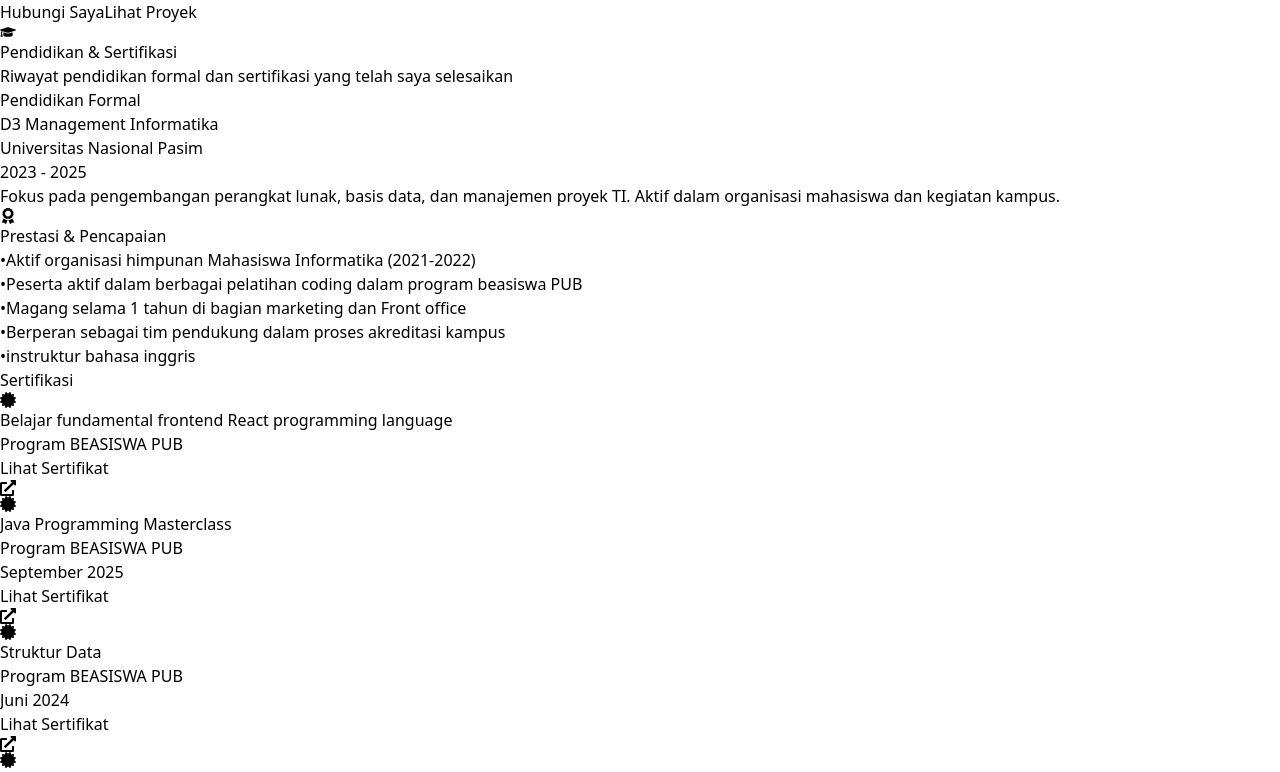
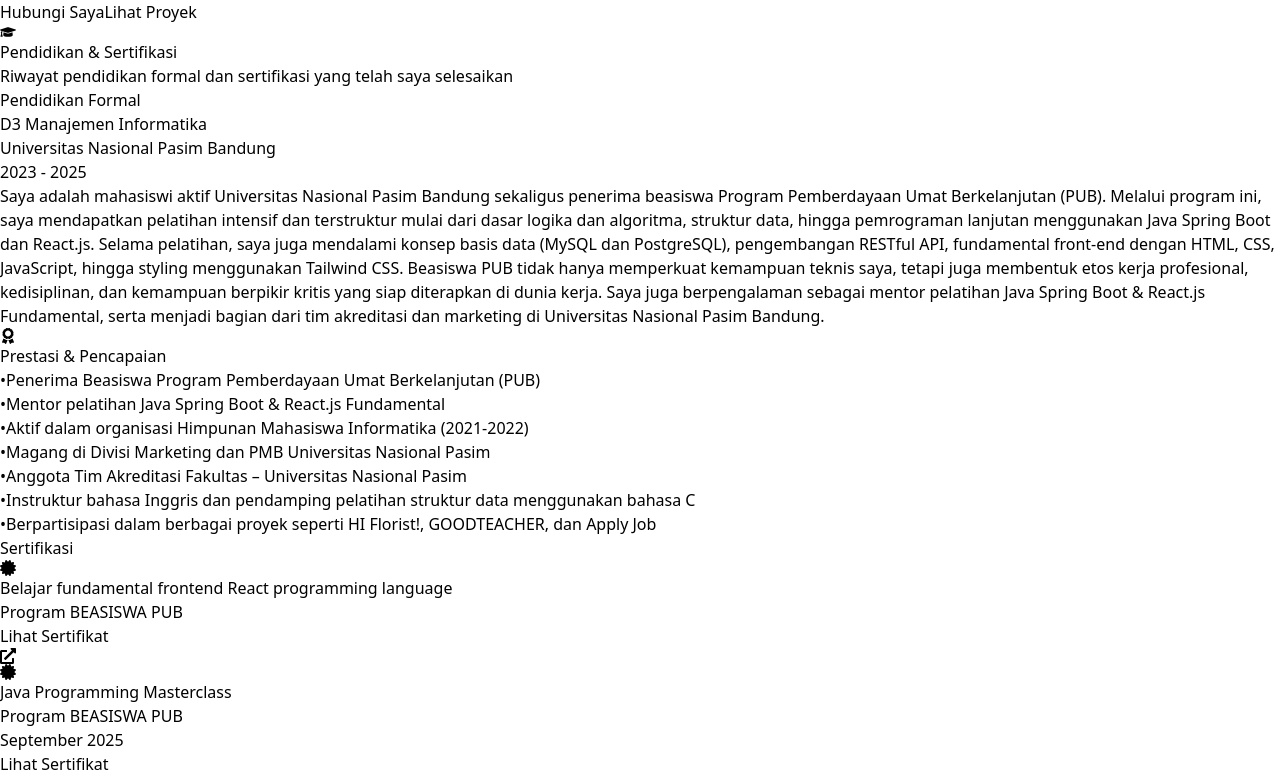
Before and after one commit to imeldaNovianti/Portofolio-Imelda, a React (Vite) app: page / in a window 1280 px wide. Shown: the part 1528-2300 px from the top of the page. Built offline with nearby package versions, Linux system fonts and the light colour scheme.

Commit message:
tambahan detail pub

```diff
--- a/src/pages/LandingPage.jsx
+++ b/src/pages/LandingPage.jsx
@@ -7,9 +7,13 @@
   FaWhatsapp, FaPaperPlane, FaHeart, FaUser, FaGraduationCap,
   FaLaptopCode, FaJava, FaCss3Alt, FaHtml5, FaGitAlt,
   FaMapMarkerAlt, FaDownload, FaAward, FaCertificate,
-  FaTimes as FaClose
+  FaTimes as FaClose, FaMicrosoft
 } from "react-icons/fa";
-import { SiJavascript, SiSpringboot, SiPostgresql, SiPostman, SiC, SiTailwindcss } from "react-icons/si";
+import {
+  SiJavascript, SiSpringboot, SiPostgresql, SiPostman, SiC,
+  SiTailwindcss
+} from "react-icons/si";
+
 import { motion, AnimatePresence } from "framer-motion";
 
 // Komponen-komponen khusus
@@ -366,6 +370,8 @@
 
 const skillsData = [
     { name: "Java", icon: FaJava, level: 100 },
+    { name: "C#", icon: FaMicrosoft, level: 100 }, // Gunakan FaMicrosoft untuk C#
+    { name: ".NET", icon: FaMicrosoft, level: 100 },
     { name: "JavaScript", icon: SiJavascript, level: 100 },
     { name: "HTML", icon: FaHtml5, level: 100 },
     { name: "CSS", icon: FaCss3Alt, level: 100 },
@@ -381,7 +387,6 @@
     { name: "Tailwind CSS", icon: SiTailwindcss, level: 100 },
     { name: "Bahasa C", icon: SiC, level: 100 },
   ];
-
    const projectsData = [
     {
       id: 1,
@@ -435,18 +440,22 @@
     }
   ];
 
+
 const educationData = [
   {
-      degree: "D3 Management Informatika",
-      institution: "Universitas Nasional Pasim",
+    degree: "D3 Manajemen Informatika",
+    institution: "Universitas Nasional Pasim Bandung",
     period: "2023 - 2025",
-      description: "Fokus pada pengembangan perangkat lunak, basis data, dan manajemen proyek TI. Aktif dalam organisasi mahasiswa dan kegiatan kampus.",
+    description:
+      "Saya adalah mahasiswi aktif Universitas Nasional Pasim Bandung sekaligus penerima beasiswa Program Pemberdayaan Umat Berkelanjutan (PUB). Melalui program ini, saya mendapatkan pelatihan intensif dan terstruktur mulai dari dasar logika dan algoritma, struktur data, hingga pemrograman lanjutan menggunakan Java Spring Boot dan React.js. Selama pelatihan, saya juga mendalami konsep basis data (MySQL dan PostgreSQL), pengembangan RESTful API, fundamental front-end dengan HTML, CSS, JavaScript, hingga styling menggunakan Tailwind CSS. Beasiswa PUB tidak hanya memperkuat kemampuan teknis saya, tetapi juga membentuk etos kerja profesional, kedisiplinan, dan kemampuan berpikir kritis yang siap diterapkan di dunia kerja. Saya juga berpengalaman sebagai mentor pelatihan Java Spring Boot & React.js Fundamental, serta menjadi bagian dari tim akreditasi dan marketing di Universitas Nasional Pasim Bandung.",
     achievements: [
-        "Aktif organisasi himpunan Mahasiswa Informatika (2021-2022)",
-        "Peserta aktif dalam berbagai pelatihan coding dalam program beasiswa PUB",
-        "Magang selama 1 tahun di bagian marketing dan Front office",
-        "Berperan sebagai tim pendukung dalam proses akreditasi kampus",
-        "instruktur bahasa inggris"
+      "Penerima Beasiswa Program Pemberdayaan Umat Berkelanjutan (PUB)",
+      "Mentor pelatihan Java Spring Boot & React.js Fundamental",
+      "Aktif dalam organisasi Himpunan Mahasiswa Informatika (2021-2022)",
+      "Magang di Divisi Marketing dan PMB Universitas Nasional Pasim",
+      "Anggota Tim Akreditasi Fakultas – Universitas Nasional Pasim",
+      "Instruktur bahasa Inggris dan pendamping pelatihan struktur data menggunakan bahasa C",
+      "Berpartisipasi dalam berbagai proyek seperti HI Florist!, GOODTEACHER, dan Apply Job"
     ]
   }
 ];
```
Lines whose indentation alone changed are shown as unchanged.
